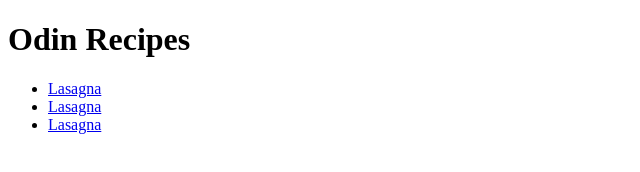
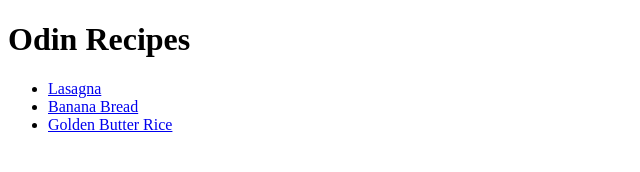
Before and after one commit to l-d0/odin-recipes, a plain HTML site: page index.html in a window 1280 px wide. Shown: the whole page, without its empty margins (0-640 px from the left). Drawn offline with Linux system fonts and the light colour scheme.

Commit message:
Iteration 7 - fix recipe names

```diff
--- a/index.html
+++ b/index.html
@@ -9,8 +9,8 @@
     <h1>Odin Recipes</h1>
     <ul>
         <li><a href="recipes/lasagna.html">Lasagna</a></li>
-        <li><a href="recipes/banana-bread.html">Lasagna</a></li>
-        <li><a href="recipes/golden-butter-rice.html">Lasagna</a></li>
+        <li><a href="recipes/banana-bread.html">Banana Bread</a></li>
+        <li><a href="recipes/golden-butter-rice.html">Golden Butter Rice</a></li>
     </ul>
 
 </body>
```
